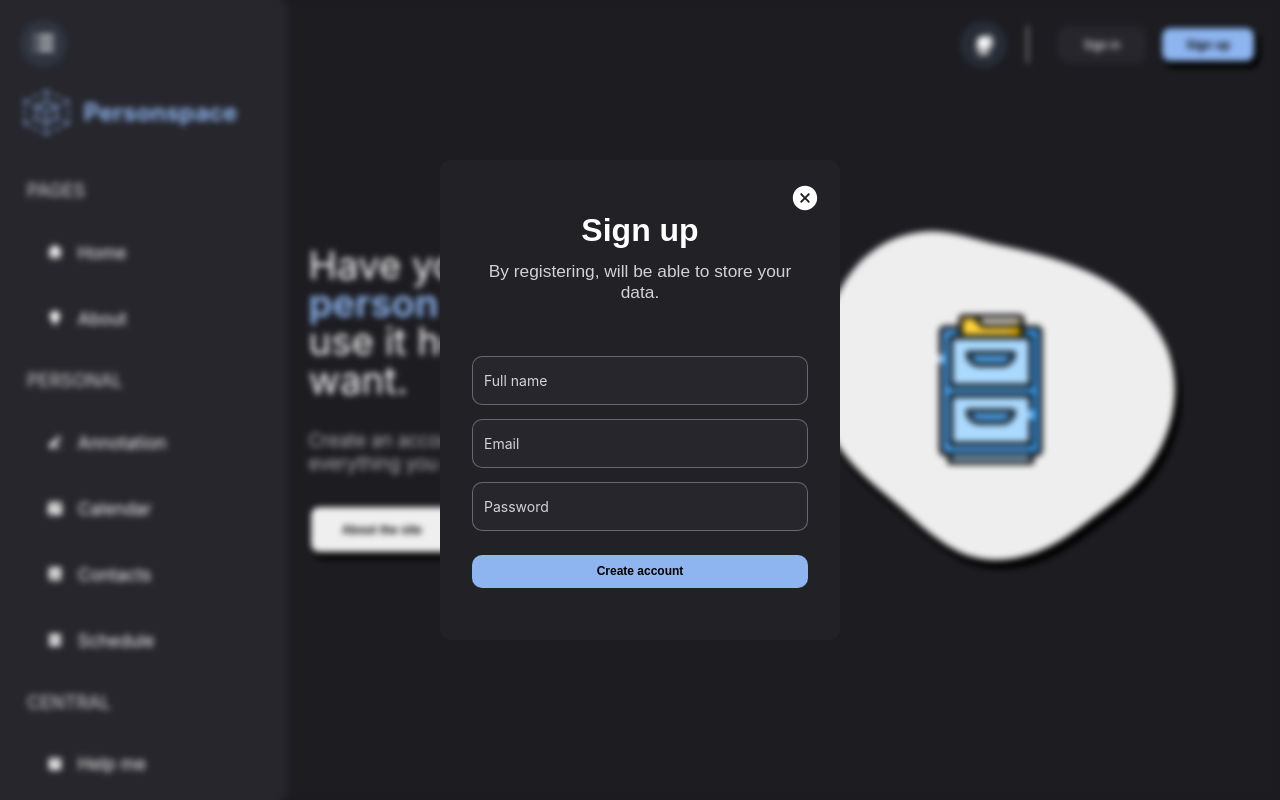
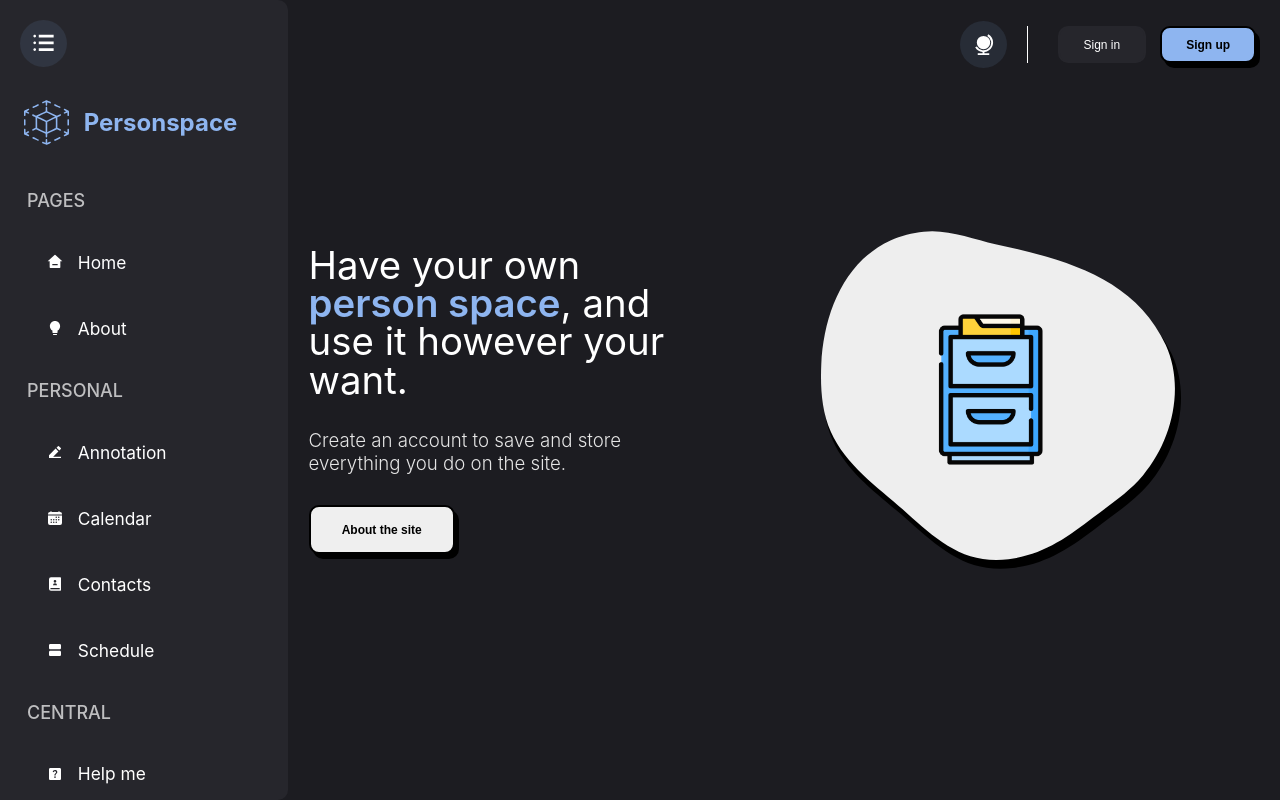
Before and after one commit to RichardPompeo/personspace, a Next.js app in the folder apps/web/: page / in a window 1280 px wide. Built offline with nearby package versions, Linux system fonts and the light colour scheme; a web font is replaced by a local one.

Commit message:
feat: added sign up modal

```diff
--- a/apps/web/app/page.tsx
+++ b/apps/web/app/page.tsx
@@ -15,6 +15,7 @@ import en from "../languages/en.json";
 import pt from "../languages/pt.json";
 
 import { darkTheme } from "../styles/themes/dark";
+import { ModalProvider } from "../context/ModalProvider";
 
 i18n
   .use(initReactI18next)
@@ -31,8 +32,10 @@ export default function Page() {
   return (
     <ThemeProvider theme={darkTheme}>
       <LayoutProvider>
-        <GlobalStyle />
-        <Layout />
+        <ModalProvider>
+          <GlobalStyle />
+          <Layout />
+        </ModalProvider>
       </LayoutProvider>
     </ThemeProvider>
   );
--- a/apps/web/components/FormSignUp.tsx
+++ b/apps/web/components/FormSignUp.tsx
@@ -1,16 +1,21 @@
-import { Input } from "antd"
+import { Input } from "antd";
+import { useTranslation } from "react-i18next";
 
-import { Form } from "../styles/components/FormSignUp"
-import { PrimaryButton } from "ui"
+import { PrimaryButton } from "ui";
+import { Form } from "../styles/components/FormSignUp";
 
 export default function FormSignUp() {
-  return(
+  const { t } = useTranslation();
+
+  return (
     <Form>
-      <Input type="text" placeholder="Full name"/>
-      <Input type="email" placeholder="Email"/>
-      <Input type="password" placeholder="Password"/>
+      <Input type="text" placeholder={t("modal.formSignUp.placeholderName")} />
+      <Input type="email" placeholder={t("modal.formSignUp.placeholderEmail")} />
+      <Input.Password placeholder={t("modal.formSignUp.placeholderPassword")} />
 
-      <PrimaryButton color="#8EB5F0">Create account</PrimaryButton>
+      <PrimaryButton color="#8EB5F0">
+        {t("modal.formSignUp.createButton")}
+      </PrimaryButton>
     </Form>
-  )
-}
+  );
+};
--- a/apps/web/components/RegisterModal.tsx
+++ b/apps/web/components/RegisterModal.tsx
@@ -1,28 +1,42 @@
+import { useContext } from "react";
+import { useTranslation } from "react-i18next";
+import { IoIosCloseCircle } from "react-icons/io";
+
 import FormSignUp from "./FormSignUp";
-
-import { IoIosCloseCircle } from "react-icons/io"
 import {
   Container,
   ContentModal,
   TitleContent,
   Title,
   SubTitle,
+  CloseButton,
 } from "../styles/components/RegisterModal";
+import { ModalContext } from "../context/ModalProvider";
 
 export default function RegisterModal() {
+  const { t } = useTranslation();
+
+  const { modal, handleModalVisibility } = useContext(ModalContext);
+
   return (
+    <>
+      {modal ? (
         <Container>
           <ContentModal>
-        <IoIosCloseCircle fontSize={30}/>
             <TitleContent>
-          <Title>Sign up</Title>
-          <SubTitle>
-            By registering, will be able to store your data.
-          </SubTitle>
+              <CloseButton onClick={handleModalVisibility}>
+                <IoIosCloseCircle fontSize={25} />
+              </CloseButton>
+              <Title>{t("modal.title")}</Title>
+              <SubTitle>{t("modal.subTitle")}</SubTitle>
             </TitleContent>
 
             <FormSignUp />
           </ContentModal>
         </Container>
+      ) : (
+        ""
+      )}
+    </>
   );
 }
--- a/apps/web/components/UtilityContent.tsx
+++ b/apps/web/components/UtilityContent.tsx
@@ -1,4 +1,4 @@
-import React from "react";
+import React, { useContext } from "react";
 
 import { IconButton, PopoverModal, overlayStyle, PrimaryButton, SecondaryButton } from "ui";
 import { BsGearFill } from "react-icons/bs";
@@ -11,9 +11,12 @@ import {
   ContentPopover,
   UtilityResponsiveButton,
 } from "../styles/components/UtilityStyles";
+import { ModalContext } from "../context/ModalProvider";
 
 export default function UtilityContent() {
   const { t } = useTranslation();
+
+  const { handleModalVisibility } = useContext(ModalContext);
 
   const content = (
     <ContainerPopover>
@@ -50,7 +53,7 @@ export default function UtilityContent() {
           <SecondaryButton color="#26262C">
             {t("utility.signInButton")}
           </SecondaryButton>
-          <PrimaryButton color="#8EB5F0">
+          <PrimaryButton onClick={handleModalVisibility} color="#8EB5F0">
             {t("utility.signUpButton")}
           </PrimaryButton>
         </ContentRegistration>
--- /dev/null
+++ b/apps/web/context/ModalProvider.tsx
@@ -0,0 +1,22 @@
+import { createContext, useState } from "react";
+
+interface ModalProps {
+  modal: Boolean;
+  handleModalVisibility: () => void;
+}
+
+export const ModalContext = createContext<ModalProps>({modal: false, handleModalVisibility: () => true });
+
+export const ModalProvider = ({ children }) => {
+  const [modal, setModalVisibility] = useState<Boolean>(false);
+
+  const handleModalVisibility = () => {
+    return !modal ? setModalVisibility(true) : setModalVisibility(false);
+  };
+
+  return (
+    <ModalContext.Provider value={{ modal, handleModalVisibility }}>
+      {children}
+    </ModalContext.Provider>
+  );
+};
--- a/apps/web/languages/en.json
+++ b/apps/web/languages/en.json
@@ -25,6 +25,16 @@
         "popover": {
           "title": "Settings"
         }
+      },
+      "modal": {
+        "title": "Sign up",
+        "subTitle": "By registering, will be able to store your data.",
+        "formSignUp": {
+          "placeholderName": "Name",
+          "placeholderEmail": "Email",
+          "placeholderPassword": "Password",
+          "createButton": "Create account"
+        }
       }
     }
   }
--- a/apps/web/languages/pt.json
+++ b/apps/web/languages/pt.json
@@ -25,6 +25,16 @@
         "popover": {
           "title": "Configurações"
         }
+      },
+      "modal": {
+        "title": "Inscrever-se",
+        "subTitle": "Ao se registrar, você poderá armazenar seus dados.",
+        "formSignUp": {
+          "placeholderName": "Nome",
+          "placeholderEmail": "Email",
+          "placeholderPassword": "Senha",
+          "createButton": "Criar conta"
+        }
       }
     }
   }
--- a/apps/web/styles/components/FormSignUp.ts
+++ b/apps/web/styles/components/FormSignUp.ts
@@ -5,24 +5,53 @@ export const Form = styled.form`
   flex-direction: column;
 
   input {
-    width: 24em;
-    height: 3.5em;
+    width: 21em;
+    height: 2.9em;
+    font-size: medium;
     border-radius: 10px;
-    background-color: #26262C;
+    background-color: #26262c;
     border: 1px solid rgba(255, 255, 255, 0.3);
     color: ${({ theme }) => theme.COLORS.DEFAULT};
+  }
+
+  span {
+    background-color: #26262c;
+    border-radius: 10px;
+    font-size: medium;
+    border: 1px solid rgba(255, 255, 255, 0.3);
+
+    input {
+      width: 18em;
+      height: 2.3em;
+      color: ${({ theme }) => theme.COLORS.DEFAULT};
+    }
+
+    span {
+      margin: 0;
+      border: none;
+    }
   }
 
   button {
     box-shadow: none;
     border: none;
+    font-size: 12pt;
+    padding: 0.8em 2em;
+
+    @media (max-width: 1600px) {
+      font-size: 12pt;
+    }
+
+    @media (max-width: 1200px) {
+      padding: 0.8em 2em;
+    }
   }
 
   * + * {
     margin-top: 1em;
   }
 
-  input + button {
+  span + button {
     margin-top: 2em;
   }
 
--- a/apps/web/styles/components/NavbarStyles.ts
+++ b/apps/web/styles/components/NavbarStyles.ts
@@ -15,7 +15,7 @@ export const Logo = styled.div`
   flex-direction: row;
   align-items: center;
   justify-content: center;
-  margin: 90px 27px 45px 0;
+  margin: 100px 27px 45px 0;
 `;
 
 export const LogoImg = styled.img`
--- a/apps/web/styles/components/RegisterModal.ts
+++ b/apps/web/styles/components/RegisterModal.ts
@@ -9,15 +9,10 @@ export const Container = styled.div`
   align-items: center;
   justify-content: center;
   backdrop-filter: blur(3px);
-
-  svg {
-    position: absolute;
-    margin-bottom: 13.5em;
-    margin-left: 11em;
-  }
 `;
 
 export const ContentModal = styled.div`
+  position: relative;
   background-color: #212126ff;
   width: 25em;
   height: 30em;
@@ -26,6 +21,15 @@ export const ContentModal = styled.div`
   flex-direction: column;
   border-radius: 10px;
   justify-content: space-evenly;
+`;
+
+export const CloseButton = styled.button`
+  position: absolute;
+  top: 0;
+  right: 0;
+  margin: 2em 2.5em;
+  cursor: pointer;
+  background-color: transparent;
 `;
 
 export const TitleContent = styled.div`
@@ -38,10 +42,11 @@ export const TitleContent = styled.div`
 
 export const Title = styled.h1`
   font-weight: 800;
+  color: #8eb5f0;
 `;
 
 export const SubTitle = styled.p`
+  opacity: 0.8;
   font-size: 13pt;
   margin-top: 0.7em;
-  opacity: 0.8;
 `;
```
Lines whose indentation alone changed are shown as unchanged.
